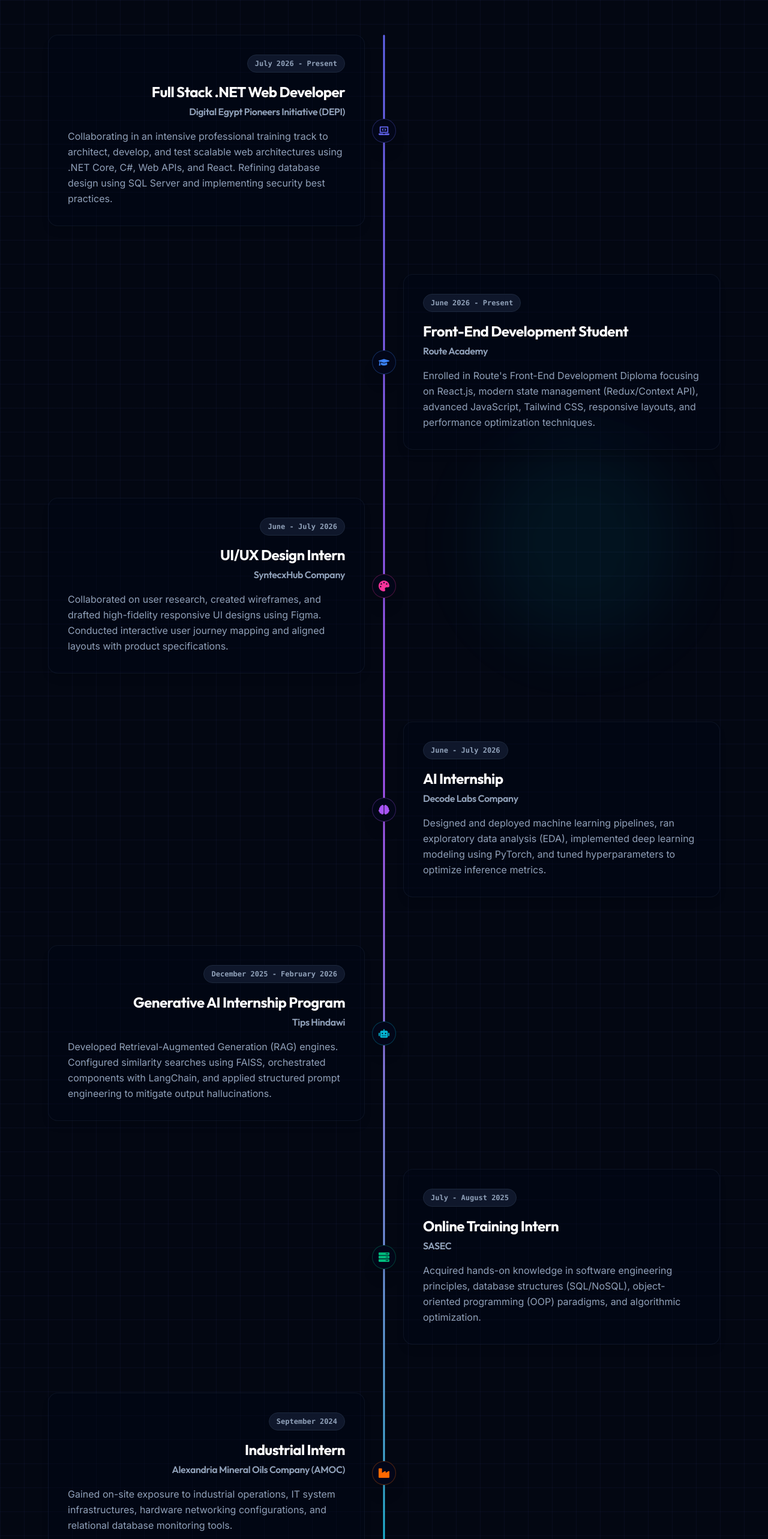
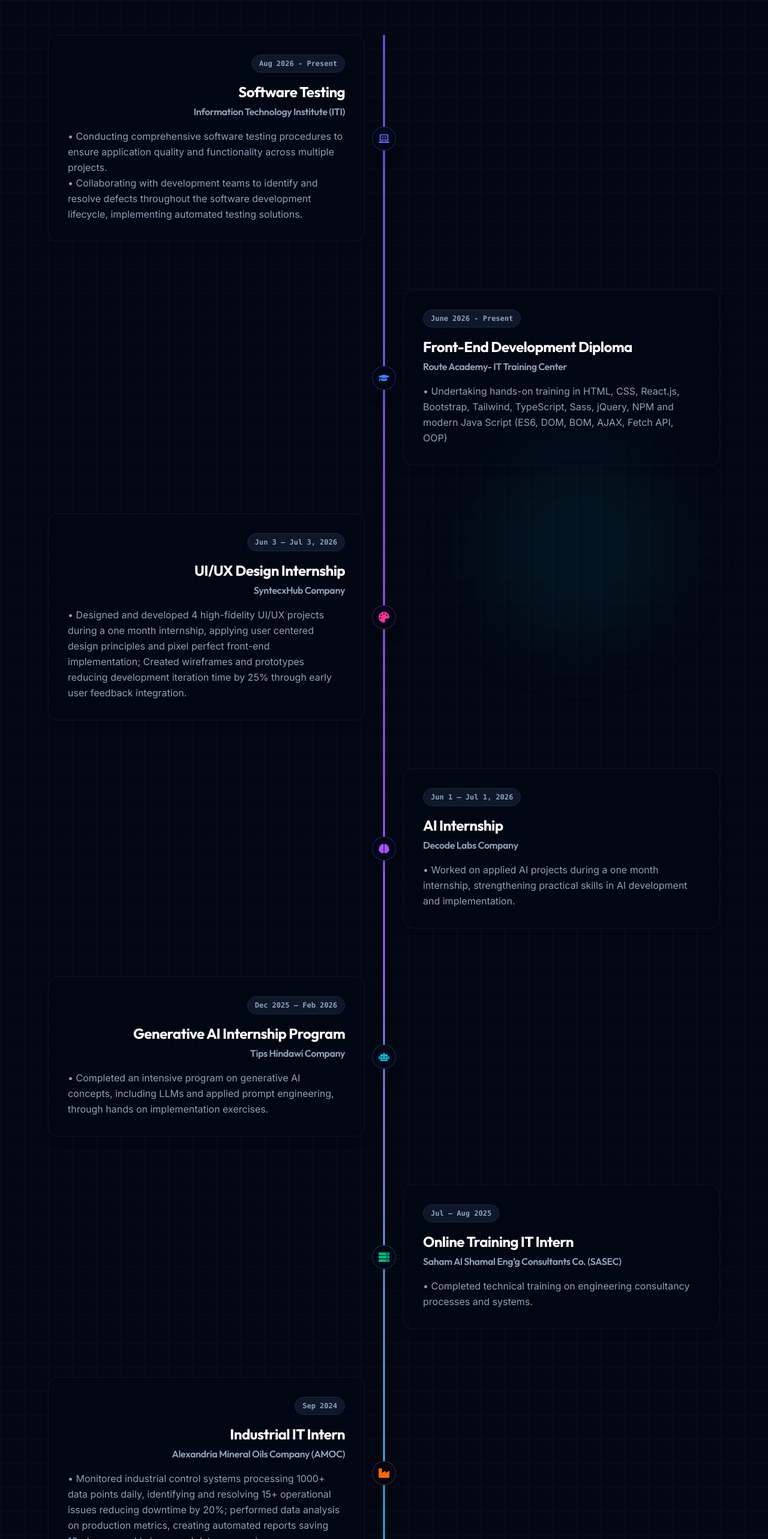
Before and after one commit to mariammgamall/my-portfolio, a React (Vite) app: page / in a window 1280 px wide. Shown: the part 4840-7406 px from the top of the page at 60% size. Built offline with nearby package versions, Linux system fonts and the light colour scheme.

Commit message:
updated experience section

```diff
--- a/src/components/Experience.tsx
+++ b/src/components/Experience.tsx
@@ -114,7 +114,7 @@
                       {exp.company}
                     </h4>
 
-                    <p className="text-slate-650 dark:text-slate-400 text-sm md:text-base leading-relaxed text-start">
+                    <p className="text-slate-650 dark:text-slate-400 text-sm md:text-base leading-relaxed text-start whitespace-pre-line">
                       {exp.desc}
                     </p>
                   </div>
--- a/src/data/translations.ts
+++ b/src/data/translations.ts
@@ -112,46 +112,46 @@
       title: "Professional Experience",
       items: [
         {
-          title: "Full Stack .NET Web Developer",
-          company: "Digital Egypt Pioneers Initiative (DEPI)",
-          period: "July 2026 - Present",
-          desc: "Collaborating in an intensive professional training track to architect, develop, and test scalable web architectures using .NET Core, C#, Web APIs, and React. Refining database design using SQL Server and implementing security best practices."
+          title: "Software Testing",
+          company: "Information Technology Institute (ITI)",
+          period: "Aug 2026 - Present",
+          desc: "• Conducting comprehensive software testing procedures to ensure application quality and functionality across multiple projects.\n• Collaborating with development teams to identify and resolve defects throughout the software development lifecycle, implementing automated testing solutions."
         },
         {
-          title: "Front-End Development Student",
-          company: "Route Academy",
+          title: "Front-End Development Diploma",
+          company: "Route Academy- IT Training Center",
           period: "June 2026 - Present",
-          desc: "Enrolled in Route's Front-End Development Diploma focusing on React.js, modern state management (Redux/Context API), advanced JavaScript, Tailwind CSS, responsive layouts, and performance optimization techniques."
+          desc: "• Undertaking hands-on training in HTML, CSS, React.js, Bootstrap, Tailwind, TypeScript, Sass, jQuery, NPM and modern Java Script (ES6, DOM, BOM, AJAX, Fetch API, OOP)"
         },
         {
-          title: "UI/UX Design Intern",
+          title: "UI/UX Design Internship",
           company: "SyntecxHub Company",
-          period: "June - July 2026",
-          desc: "Collaborated on user research, created wireframes, and drafted high-fidelity responsive UI designs using Figma. Conducted interactive user journey mapping and aligned layouts with product specifications."
+          period: "Jun 3 – Jul 3, 2026",
+          desc: "• Designed and developed 4 high-fidelity UI/UX projects during a one month internship, applying user centered design principles and pixel perfect front-end implementation; Created wireframes and prototypes reducing development iteration time by 25% through early user feedback integration."
         },
         {
           title: "AI Internship",
           company: "Decode Labs Company",
-          period: "June - July 2026",
-          desc: "Designed and deployed machine learning pipelines, ran exploratory data analysis (EDA), implemented deep learning modeling using PyTorch, and tuned hyperparameters to optimize inference metrics."
+          period: "Jun 1 – Jul 1, 2026",
+          desc: "• Worked on applied AI projects during a one month internship, strengthening practical skills in AI development and implementation."
         },
         {
           title: "Generative AI Internship Program",
-          company: "Tips Hindawi",
-          period: "December 2025 - February 2026",
-          desc: "Developed Retrieval-Augmented Generation (RAG) engines. Configured similarity searches using FAISS, orchestrated components with LangChain, and applied structured prompt engineering to mitigate output hallucinations."
+          company: "Tips Hindawi Company",
+          period: "Dec 2025 – Feb 2026",
+          desc: "• Completed an intensive program on generative AI concepts, including LLMs and applied prompt engineering, through hands on implementation exercises."
         },
         {
-          title: "Online Training Intern",
-          company: "SASEC",
-          period: "July - August 2025",
-          desc: "Acquired hands-on knowledge in software engineering principles, database structures (SQL/NoSQL), object-oriented programming (OOP) paradigms, and algorithmic optimization."
+          title: "Online Training IT Intern",
+          company: "Saham Al Shamal Eng’g Consultants Co. (SASEC)",
+          period: "Jul – Aug 2025",
+          desc: "• Completed technical training on engineering consultancy processes and systems."
         },
         {
-          title: "Industrial Intern",
+          title: "Industrial IT Intern",
           company: "Alexandria Mineral Oils Company (AMOC)",
-          period: "September 2024",
-          desc: "Gained on-site exposure to industrial operations, IT system infrastructures, hardware networking configurations, and relational database monitoring tools."
+          period: "Sep 2024",
+          desc: "• Monitored industrial control systems processing 1000+ data points daily, identifying and resolving 15+ operational issues reducing downtime by 20%; performed data analysis on production metrics, creating automated reports saving 10+ hours weekly in manual data processing."
         }
       ]
     },
@@ -313,46 +313,46 @@
       title: "الخبرات العملية والتدريب",
       items: [
         {
-          title: "مطورة ويب متكاملة .NET",
-          company: "مبادرة رواد مصر الرقمية (DEPI)",
-          period: "يوليو 2026 - الحالي",
-          desc: "التدريب المكثف على تصميم وتطوير تطبيقات الويب القابلة للتوسع باستخدام .NET Core و C# و Web APIs و React، مع تحسين تصميم قواعد البيانات SQL Server وتطبيق أفضل معايير الأمان."
+          title: "اختبار البرمجيات (Software Testing)",
+          company: "معهد تكنولوجيا المعلومات (ITI)",
+          period: "أغسطس 2026 - الحالي",
+          desc: "• إجراء إجراءات اختبار البرمجيات الشاملة لضمان جودة التطبيقات ووظائفها عبر مشاريع متعددة.\n• التعاون مع فرق التطوير لتحديد العيوب وإصلاحها طوال دورة حياة تطوير البرمجيات، وتنفيذ حلول الاختبار الآلي."
         },
         {
-          title: "طالبة تطوير واجهات المستخدم (Front-End)",
-          company: "أكاديمية روت (Route Academy)",
+          title: "دبلومة تطوير الواجهات الأمامية (Front-End Development Diploma)",
+          company: "Route Academy- IT Training Center",
           period: "يونيو 2026 - الحالي",
-          desc: "دراسة دبلومة تطوير الواجهات الأمامية باستخدام React.js، إدارة الحالة (Redux/Context API)، Tailwind CSS، والتصاميم المتجاوبة مع تطبيق تقنيات تحسين الأداء."
+          desc: "• التدريب العملي والتطبيقي على HTML, CSS, React.js, Bootstrap, Tailwind, TypeScript, Sass, jQuery, NPM والـ JavaScript الحديثة (ES6, DOM, BOM, AJAX, Fetch API, OOP)"
         },
         {
-          title: "متدربة تصميم واجهات وتجربة المستخدم (UI/UX)",
-          company: "شركة سينتكس هاب (SyntecxHub)",
-          period: "يونيو - يوليو 2026",
-          desc: "المشاركة في أبحاث المستخدمين، إنشاء النماذج الهيكلية (Wireframes)، وتصميم واجهات تفاعلية عالية الدقة باستخدام Figma، ورسم رحلات المستخدمين."
+          title: "تدريب تصميم واجهات وتجربة المستخدم (UI/UX Design Internship)",
+          company: "شركة سينتكس هاب (SyntecxHub Company)",
+          period: "3 يونيو – 3 يوليو 2026",
+          desc: "• تصميم وتطوير 4 مشاريع UI/UX عالية الدقة خلال تدريب لمدة شهر، مع تطبيق مبادئ التصميم المتمحور حول المستخدم والتنفيذ الدقيق للواجهات الأمامية؛ إنشاء النماذج الهيكلية والنماذج الأولية مما قلل وقت تكرار التطوير بنسبة 25٪ من خلال التغذية الراجعة المبكرة."
         },
         {
-          title: "تدريب الذكاء الاصطناعي",
-          company: "شركة ديكود لابس (Decode Labs)",
-          period: "يونيو - يوليو 2026",
-          desc: "تصميم وتنفيذ خطوط معالجة تعلم الآلة، تحليل البيانات الاستكشافي (EDA)، بناء نماذج التعلم العميق باستخدام PyTorch وضبط المعلمات لتحسين الأداء."
+          title: "تدريب الذكاء الاصطناعي (AI Internship)",
+          company: "شركة ديكود لابس (Decode Labs Company)",
+          period: "1 يونيو – 1 يوليو 2026",
+          desc: "• العمل على مشاريع ذكاء اصطناعي تطبيقية خلال تدريب لمدة شهر، وتعزيز المهارات العملية في تطوير وتنفيذ حلول الذكاء الاصطناعي."
         },
         {
-          title: "برنامج تدريب الذكاء الاصطناعي التوليدي",
-          company: "مؤسسة هنداوي (Tips Hindawi)",
-          period: "ديسمبر 2025 - فبراير 2026",
-          desc: "تطوير محركات RAG، إعداد أبحاث التشابه باستخدام FAISS وتنظيم المكونات باستخدام LangChain مع تطبيق هندسة الأوامر لتجنب الهلوسة."
+          title: "برنامج تدريب الذكاء الاصطناعي التوليدي (Generative AI Internship Program)",
+          company: "شركة هنداوي (Tips Hindawi Company)",
+          period: "ديسمبر 2025 – فبراير 2026",
+          desc: "• إكمال برنامج مكثف حول مفاهيم الذكاء الاصطناعي التوليدي، بما في ذلك نماذج اللغة الكبيرة (LLMs) وهندسة الأوامر التطبيقية، من خلال تمارين التنفيذ العملي."
         },
         {
-          title: "متدربة تدريب إلكتروني",
-          company: "مؤسسة SASEC",
-          period: "يوليو - أغسطس 2025",
-          desc: "اكتساب خبرة عملية في مبادئ هندسة البرمجيات، قواعد البيانات (SQL/NoSQL)، البرمجة كائنية التوجه (OOP)، وتحسين الخوارزميات."
+          title: "تدريب إلكتروني في تكنولوجيا المعلومات (Online Training IT Intern)",
+          company: "شركة سهام الشمال للاستشارات الهندسية (SASEC)",
+          period: "يوليو – أغسطس 2025",
+          desc: "• إكمال التدريب التقني حول عمليات وأنظمة الاستشارات الهندسية."
         },
         {
-          title: "تدريب ميداني صناعي",
+          title: "تدريب صناعي في تكنولوجيا المعلومات (Industrial IT Intern)",
           company: "شركة الإسكندرية للزيوت المعدنية (أموك - AMOC)",
           period: "سبتمبر 2024",
-          desc: "التعرف على العمليات الصناعية الميدانية، البنية التحتية لتكنولوجيا المعلومات، إعدادات شبكات الأجهزة، وأدوات مراقبة قواعد البيانات."
+          desc: "• مراقبة أنظمة التحكم الصناعية التي تعالج أكثر من 1000 نقطة بيانات يومياً، وتحديد وحل أكثر من 15 مشكلة تشغيلية مما قلل من وقت التوقف بنسبة 20٪؛ إجراء تحليل البيانات لمقاييس الإنتاج، وإنشاء تقارير مؤتمتة وفرت أكثر من 10 ساعات أسبوعياً في معالجة البيانات اليدوية."
         }
       ]
     },
```
